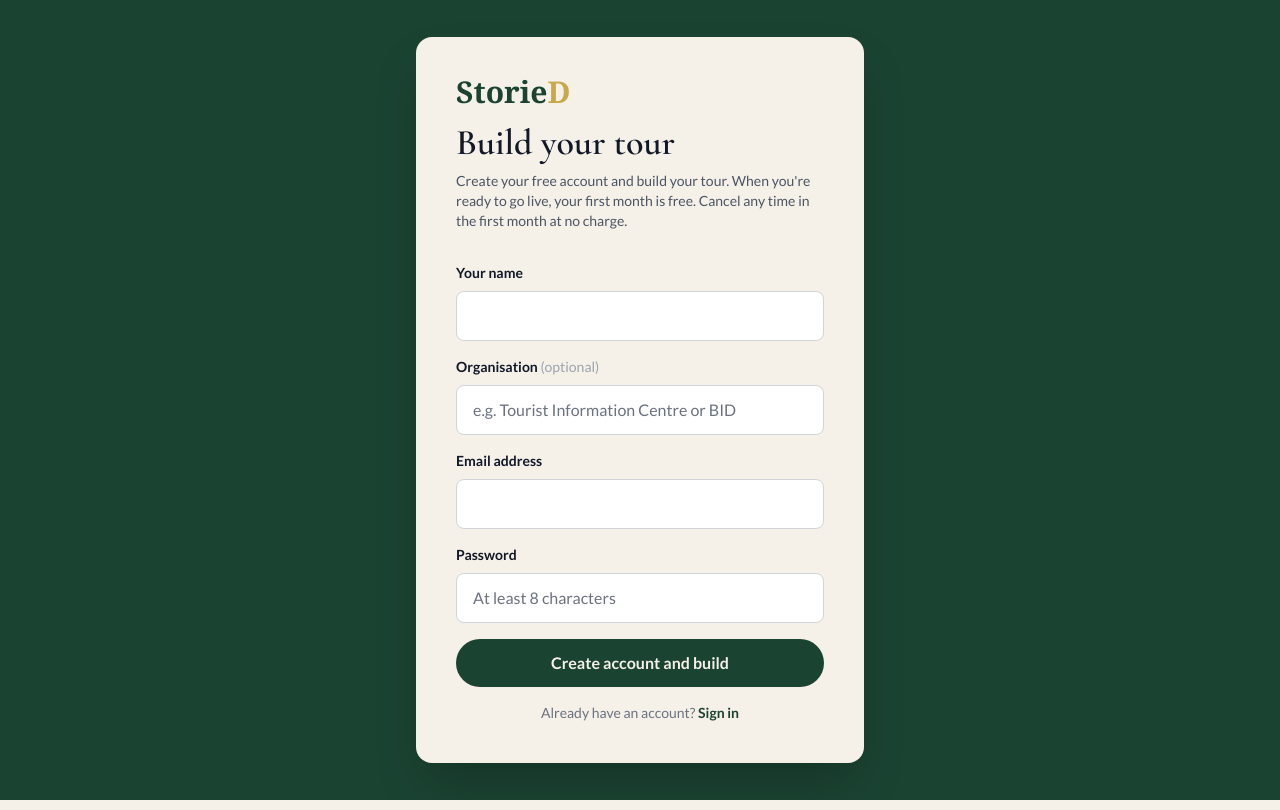
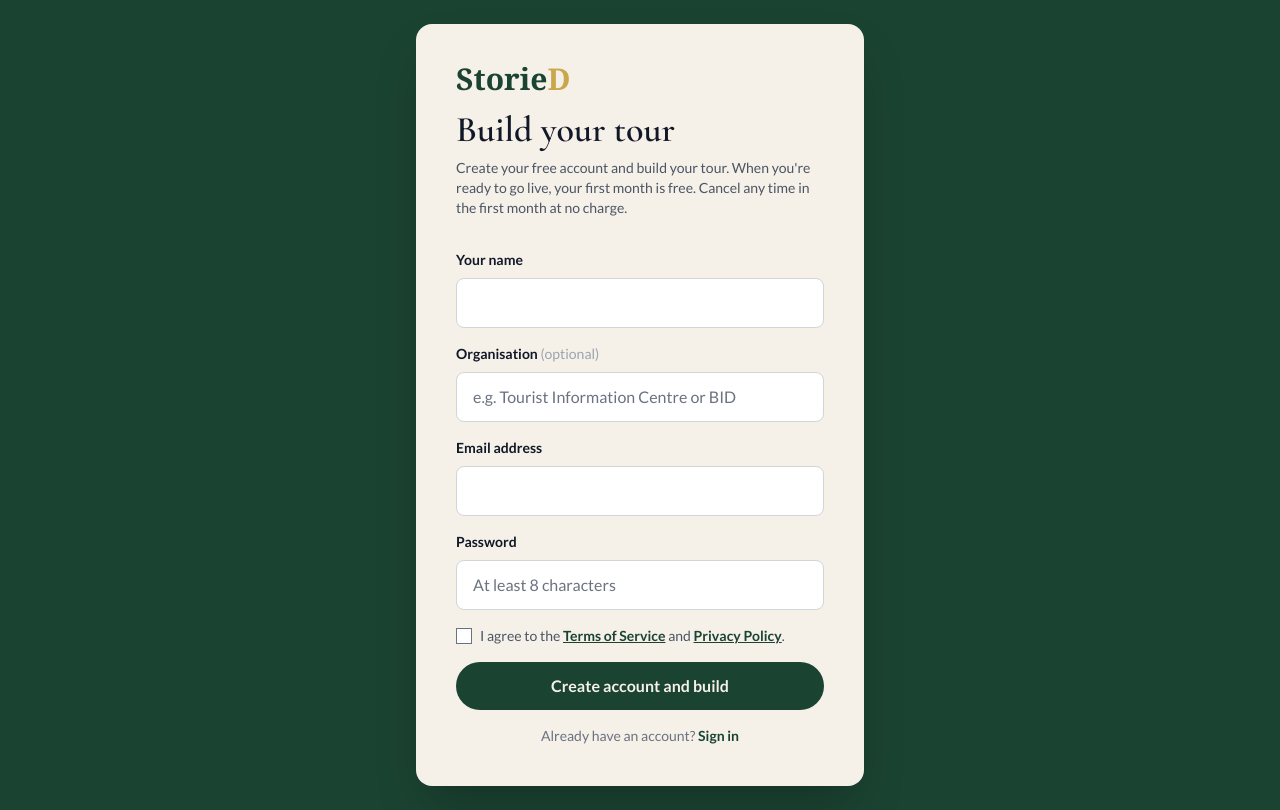
Before and after one commit to MarkStevenson1975/ai-city-tours, a Next.js app in the folder dashboard/: page /signup in a window 1280 px wide. Built offline with nearby package versions, Linux system fonts and the light colour scheme.

Commit message:
Signup: require agreement to Terms of Service + Privacy Policy (checkbox + links), record acceptance in metadata

```diff
--- a/dashboard/src/app/signup/page.tsx
+++ b/dashboard/src/app/signup/page.tsx
@@ -22,6 +22,7 @@
     const organisation = String(formData.get('organisation') ?? '').trim();
     const email = String(formData.get('email') ?? '').trim();
     const password = String(formData.get('password') ?? '');
+    const agreed = formData.get('agree') === 'on';
 
     if (!fullName || !email || !password) {
       setError('Please fill in your name, email and a password.');
@@ -29,6 +30,10 @@
     }
     if (password.length < 8) {
       setError('Please choose a password of at least 8 characters.');
+      return;
+    }
+    if (!agreed) {
+      setError('Please agree to the Terms of Service and Privacy Policy to continue.');
       return;
     }
 
@@ -47,7 +52,12 @@
       email,
       password,
       options: {
-        data: { full_name: fullName, organisation },
+        data: {
+          full_name: fullName,
+          organisation,
+          terms_accepted: true,
+          terms_accepted_at: new Date().toISOString(),
+        },
         emailRedirectTo: `${window.location.origin}/auth/callback?next=${encodeURIComponent(dest)}`,
       },
     });
@@ -164,6 +174,35 @@
             />
           </div>
 
+          <label className="flex items-start gap-2 text-sm text-gray-600">
+            <input
+              type="checkbox"
+              name="agree"
+              className="mt-0.5 h-4 w-4 flex-shrink-0 accent-primary"
+            />
+            <span>
+              I agree to the{' '}
+              <a
+                href="https://storiedtours.co.uk/terms.html"
+                target="_blank"
+                rel="noopener"
+                className="font-bold text-primary underline"
+              >
+                Terms of Service
+              </a>{' '}
+              and{' '}
+              <a
+                href="https://storiedtours.co.uk/privacy.html"
+                target="_blank"
+                rel="noopener"
+                className="font-bold text-primary underline"
+              >
+                Privacy Policy
+              </a>
+              .
+            </span>
+          </label>
+
           {error && (
             <p className="text-red-700 text-sm bg-red-50 border border-red-200 rounded p-3">
               {error}
```
